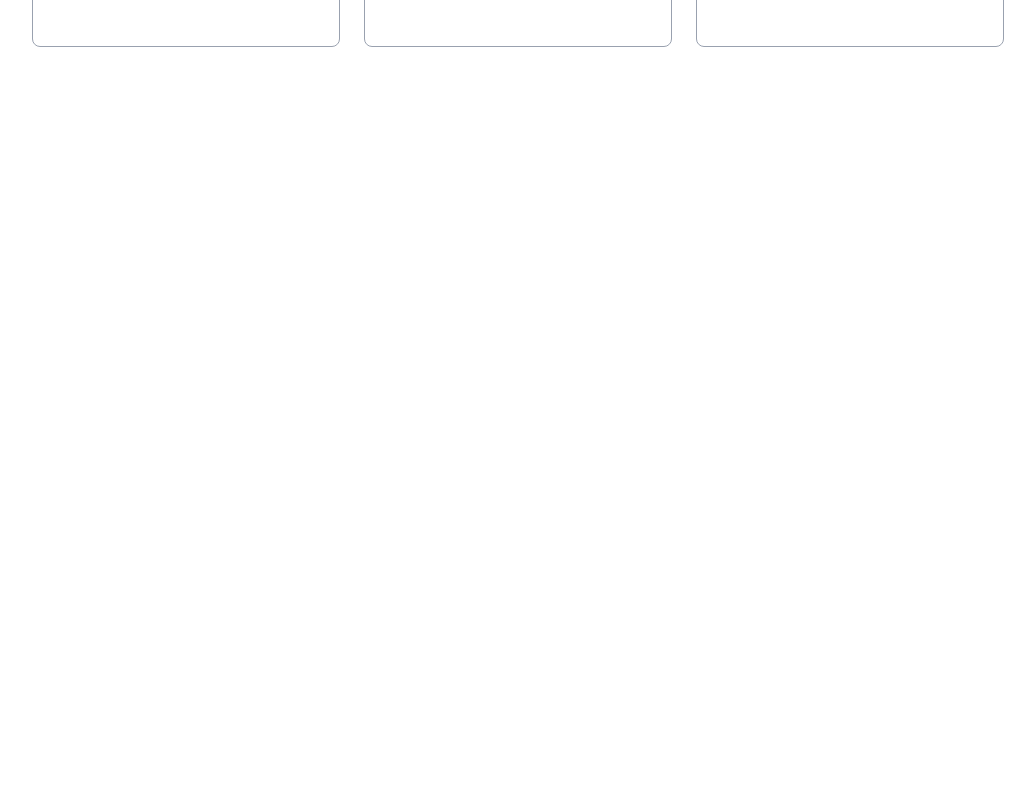
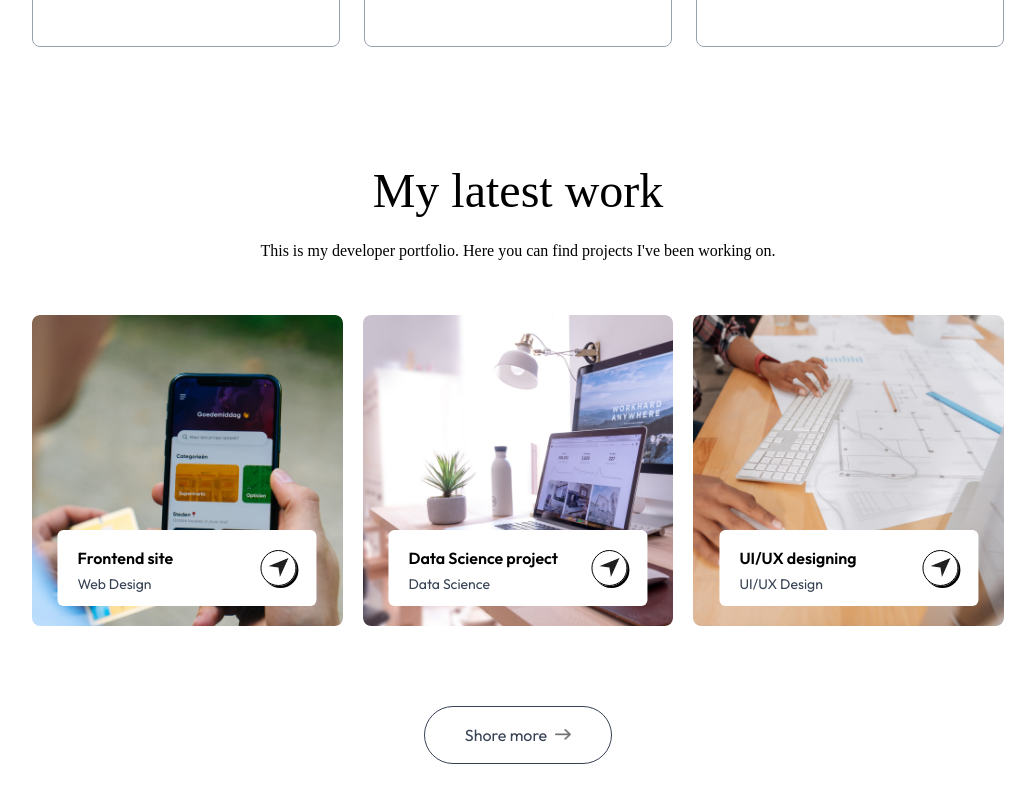
Before and after one commit to vidal05/portfolio, a Next.js app: page / in a window 1280 px wide. Shown: the part 2060-2863 px from the top of the page, without its empty margins (122-1157 px from the left). Before the commit the page ends 2187 px from the top, so only its background shows below. Built offline with nearby package versions, Linux system fonts and the light colour scheme; a web font is replaced by a local one.

Commit message:
work section

```diff
--- /dev/null
+++ b/app/components/Work.jsx
@@ -0,0 +1,47 @@
+import { assets, workData } from '@/assets/assets'
+import Image from 'next/image'
+import React from 'react'
+
+const Work = () => {
+  return (
+    <div id='work' className='w-full px-[12%] py-10 scroll-mt-20'>
+        <h2 className='text-center text-5xl font-ovo'>My latest work</h2>
+
+        <p className='text-center mb-12 mx-auto max-w-3xl mt-5 font-ovo'>
+            This is my developer portfolio. Here you can find projects I've been working on.
+        </p>
+
+        <div className='grid grid-cols-1 md:grid-cols-3 my-10 gap-5'>
+            {
+                workData.map((project, index) => (
+                    <div
+                        key={index}
+                        style={{backgroundImage: `url(${project.bgImage})`}}
+                        className='aspect-square bg-no-repeat bg-cover bg-center rounded-lg relative cursor-pointer group'
+                    >
+                        <div className='bg-white w-10/12 rounded-md absolute bottom-5
+                                        left-1/2 -translate-x-1/2 py-3 px-5 flex items-center justify-between
+                                        duration-500 group-hover:bottom-7'
+                        >
+                            <div>
+                                <h2 className='font-semibold'>{project.title}</h2>
+                                <p className='text-sm text-gray-700'>{project.description}</p>
+                            </div>
+                            <div className='border rounded-full border-black w-9 aspect-square flex items-center justify-center
+                                            shadow-[2px_2px_0_#000] group-hover:bg-lime-300 transition'>
+                                <Image src={assets.send_icon} alt='send icon' className='w-5'/>
+                            </div>
+                        </div>
+                    </div>
+                ))
+            }
+        </div>
+        <a className='w-max flex items-center justify-center gap-2 text-gray-700 border-[0.5px] border-gray-700 rounded-full py-3 px-10 mx-auto
+                      my-20 hover:bg-lightHover duration-500' href="">
+            Shore more <Image src={assets.right_arrow_bold} alt='' className='w-4'/>
+        </a>
+    </div>
+  )
+}
+
+export default Work
--- a/app/page.js
+++ b/app/page.js
@@ -3,6 +3,7 @@
 import Header from "./components/Header";
 import Navbar from "./components/Navbar";
 import Services from "./components/Services";
+import Work from "./components/Work";
 
 export default function Home() {
   return (
@@ -11,6 +12,7 @@
       <Header />
       <About />
       <Services />
+      <Work />
     </>
   );
 }
--- a/assets/assets.js
+++ b/assets/assets.js
@@ -80,18 +80,13 @@
 
 export const workData = [
     {
-        title: 'Frontend project',
+        title: 'Frontend site',
         description: 'Web Design',
         bgImage: '/work-1.png',
     },
     {
-        title: 'Geo based app',
-        description: 'Mobile App',
-        bgImage: '/work-2.png',
-    },
-    {
-        title: 'Photography site',
-        description: 'Web Design',
+        title: 'Data Science project',
+        description: 'Data Science',
         bgImage: '/work-3.png',
     },
     {
```
